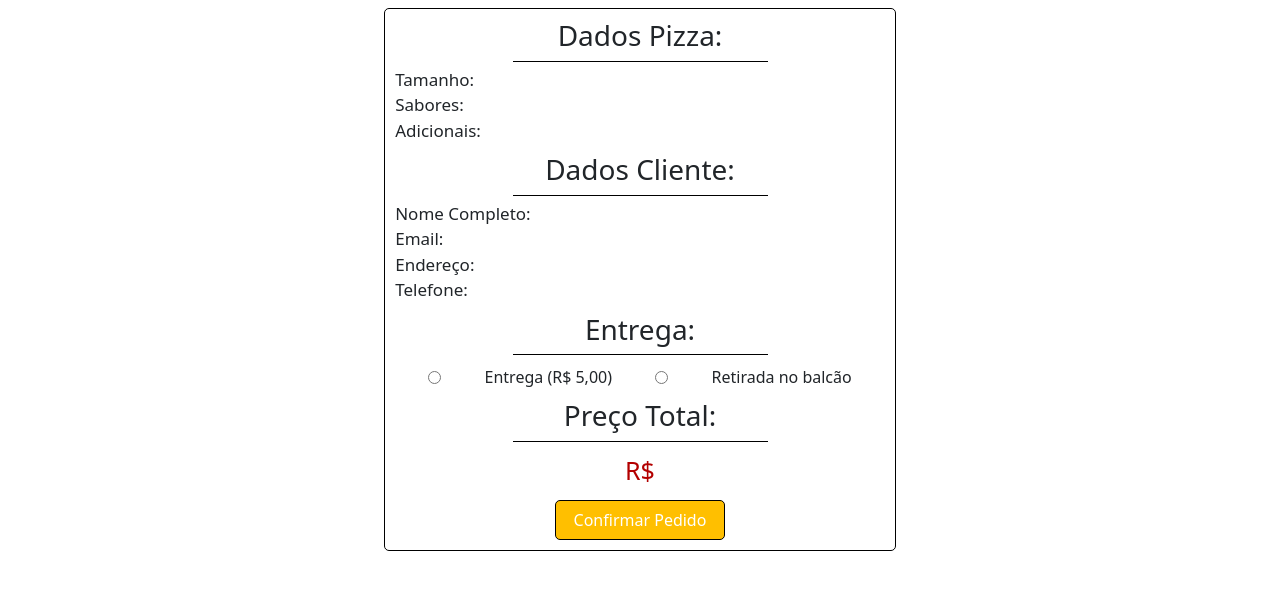
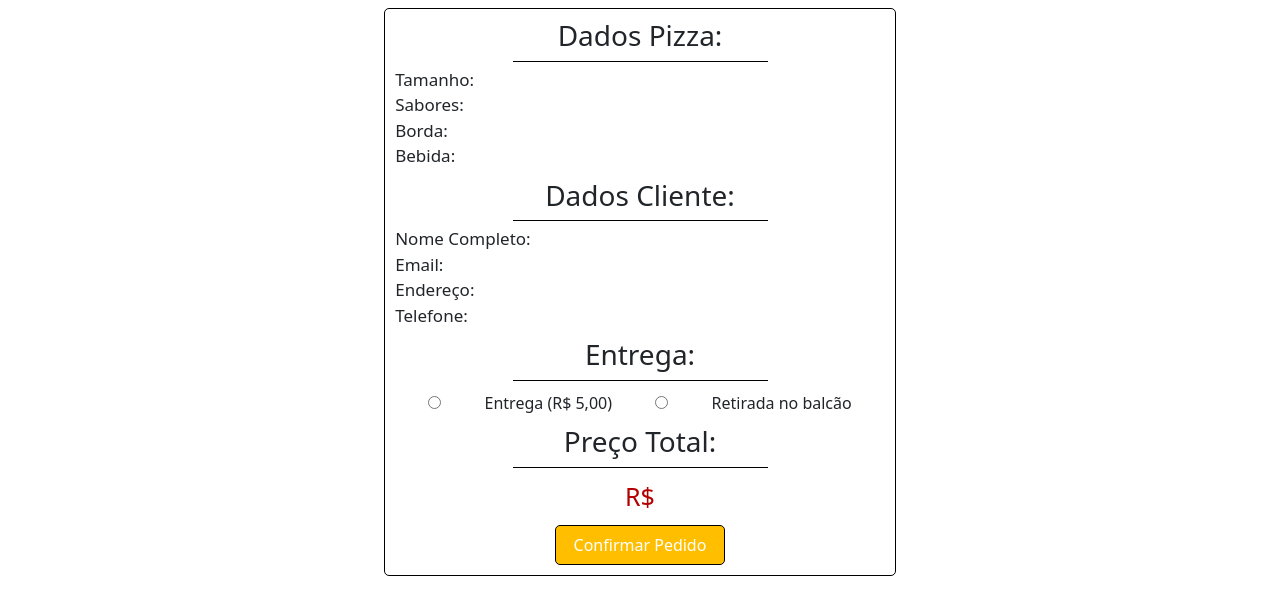
Before and after one commit to MatheusFranzener/Intelli_Pizza, a plain HTML site: page Components/confirma.html in a window 1280 px wide. Shown: the part 180-794 px from the top of the page. Drawn offline with nearby package versions, Linux system fonts and the light colour scheme.

Commit message:
att pagina confirma

```diff
--- a/Components/confirma.html
+++ b/Components/confirma.html
@@ -64,7 +64,8 @@
                 <div class="dadosPedido">
                     <span class="textoPedido">Tamanho: </span>
                     <span class="textoPedido">Sabores: </span>
-                    <span class="textoPedido">Adicionais: </span>
+                    <span class="textoPedido">Borda: </span>
+                    <span class="textoPedido">Bebida: </span>
                 </div>
                 <div class="containerTitulo">
                     <h3 class="h3">Dados Cliente: </h3>
```
